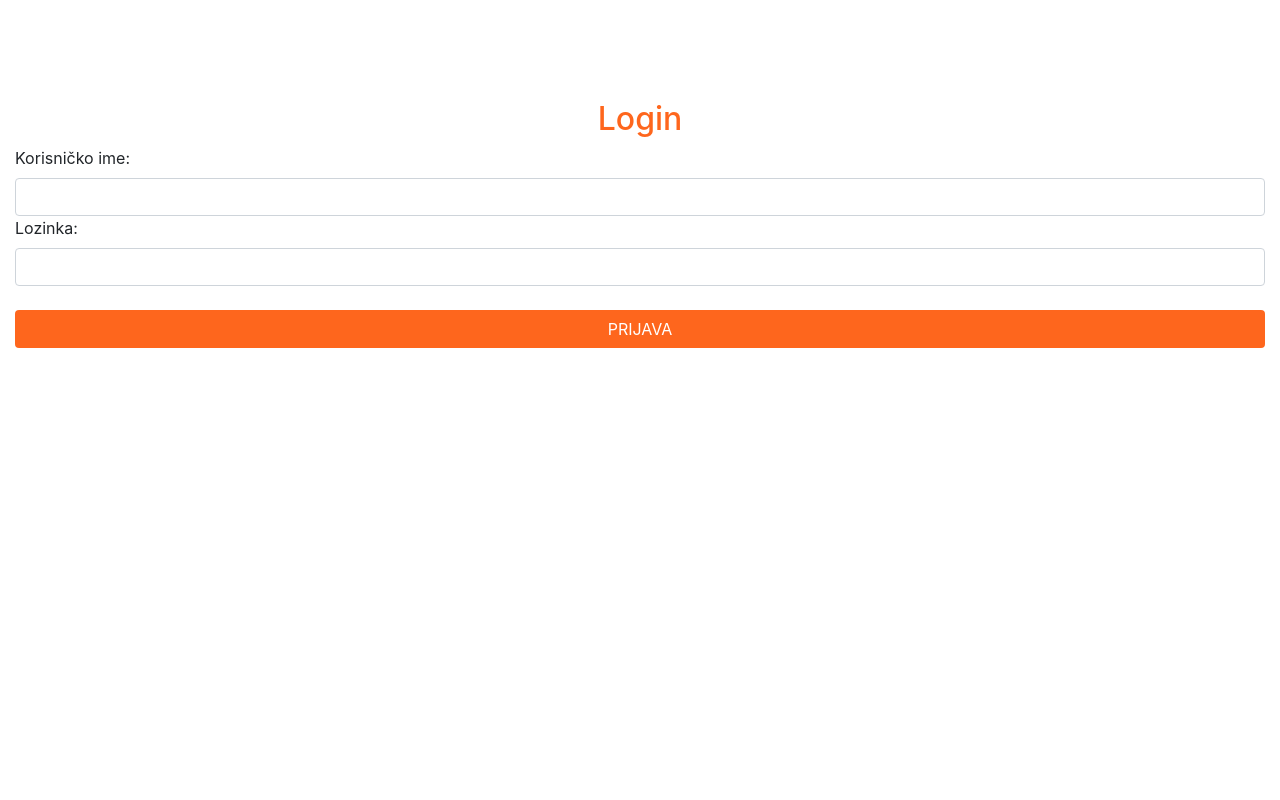
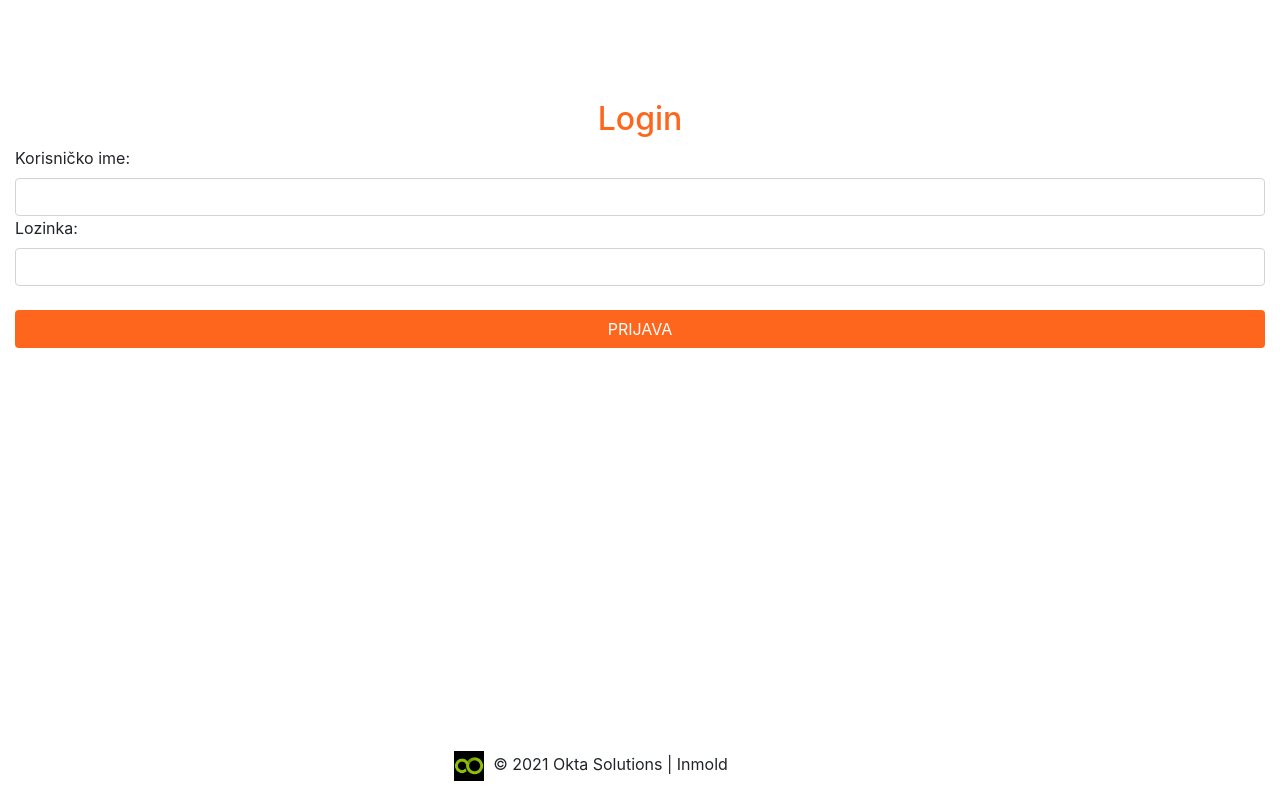
Before and after one commit to OKTA-Solutions/inmold-regleri, a React (Create React App) app: page / in a window 1280 px wide. Built offline with nearby package versions, Linux system fonts and the light colour scheme.

Commit message:
logo okta

```diff
--- a/src/components/Login.js
+++ b/src/components/Login.js
@@ -3,6 +3,7 @@ import { login_auth } from "../api/httpHelper";
 import cookie from "react-cookies";
 import Backdrop from "@material-ui/core/Backdrop";
 import CircularProgress from "@material-ui/core/CircularProgress";
+import logo from "../images/okta-logo.png";
 
 const Login = (props) => {
   const [showingAlert, setShowingAlert] = useState(false);
@@ -137,6 +138,24 @@ const Login = (props) => {
           <strong>Greška:</strong> Lozinka nije uneta.
         </div>
       </form>
+      <div
+        style={{
+          display: "flex",
+          justifyContent: "center",
+          position: "fixed",
+          width: "90%",
+          bottom: 0,
+        }}
+      >
+        <p>
+          <span>
+            <img src={logo} alt="okta logo" width="30px" height="30px" />
+            &nbsp; &copy; {1900 + new Date().getYear()}{" "}
+            <label>Okta Solutions</label>
+            &nbsp;| Inmold
+          </span>
+        </p>
+      </div>
     </div>
   );
 };
```
Also changed, not shown: src/images/okta-logo.png (added).
